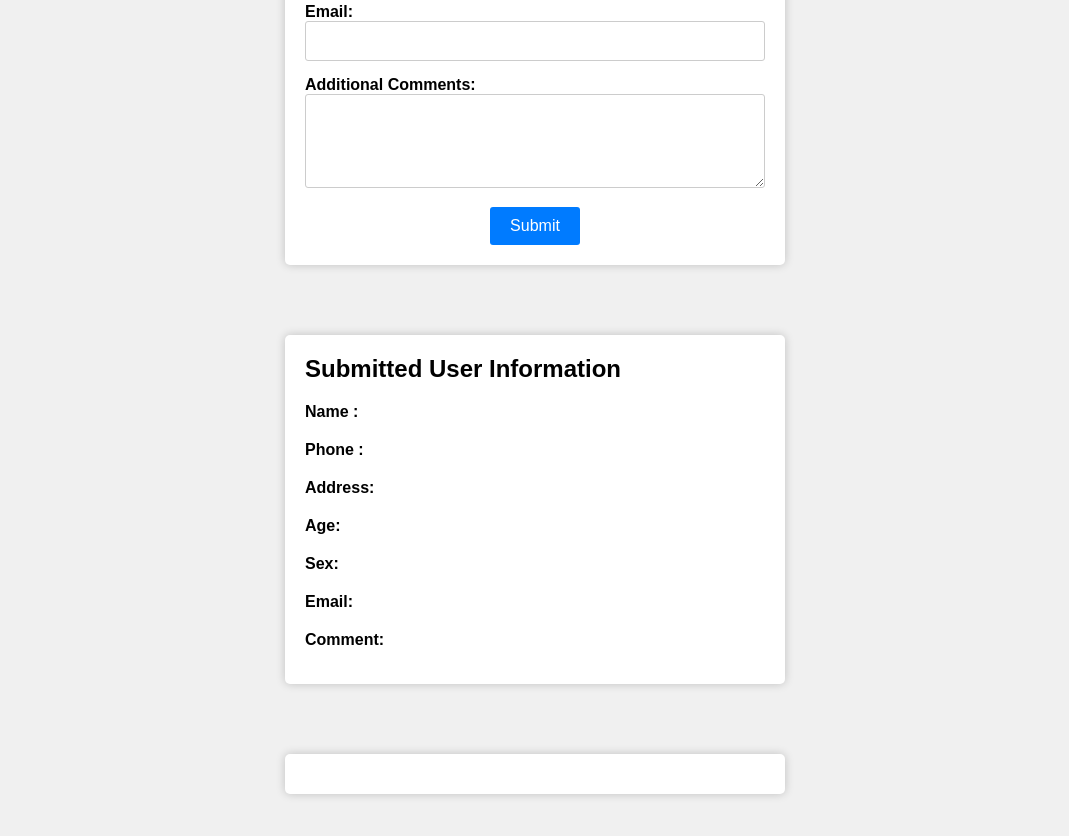
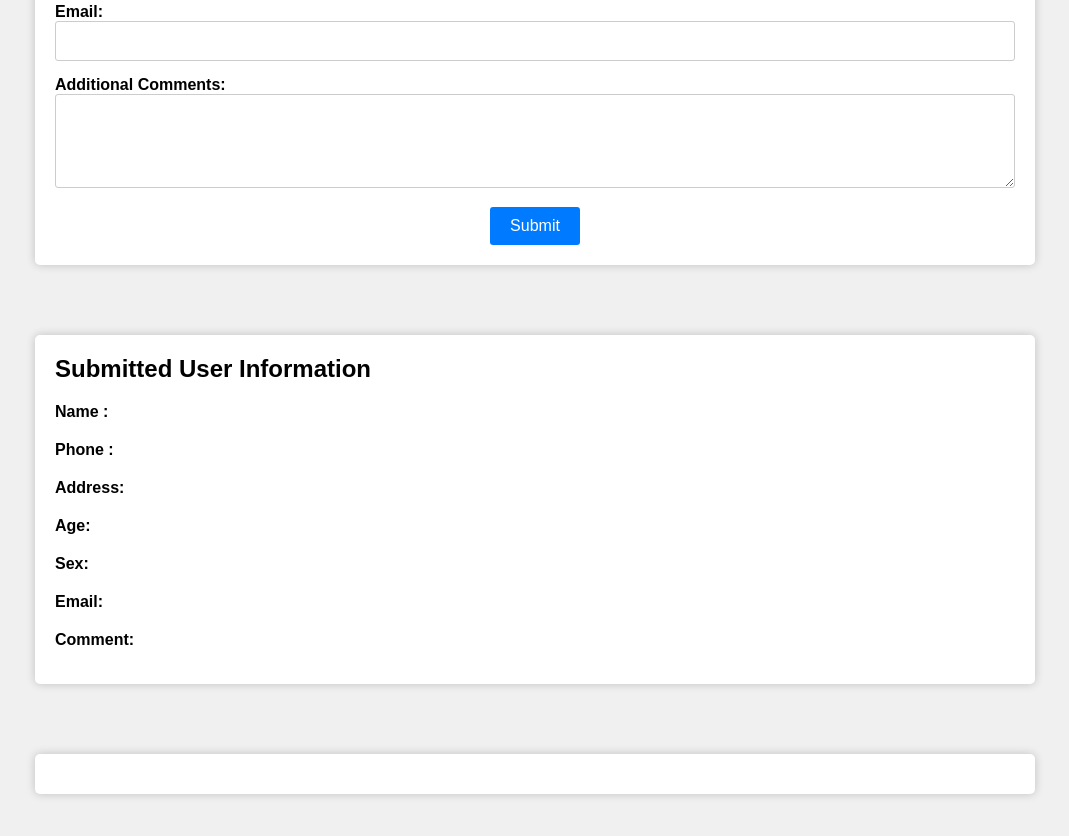
Before and after one commit to Vishesh-Verma-Work/FormData-Display-Example, a plain HTML site: page index.html in a window 1280 px wide. Shown: the part 530-1366 px from the top of the page, without its empty margins (105-1174 px from the left). Drawn offline with Linux system fonts and the light colour scheme.

Commit message:
Margin added

```diff
--- a/app.js
+++ b/app.js
@@ -41,9 +41,7 @@ userForm.addEventListener("submit", function(event){
     displayEmail.innerText = data.Email;
     displaycomment.innerText = data.Comment;
 
-    // Convert the object to a JSON string
+
     const jsonString = JSON.stringify(data, null, 2);
-
-    // Display the JSON string in the "code" section
     code.innerText = jsonString;
 });
--- a/style.css
+++ b/style.css
@@ -22,7 +22,7 @@ body {
     box-shadow: 0 0 10px rgba(0, 0, 0, 0.2);
     padding: 20px;
     width: 100%;
-    max-width: 500px;
+    max-width: 1000px;
     text-align: center;
     margin: 50px;
 }
@@ -75,7 +75,7 @@ button {
     box-shadow: 0 0 10px rgba(0, 0, 0, 0.2);
     padding: 20px;
     width: 100%;
-    max-width: 500px;
+    max-width: 1000px;
     text-align: left;
     margin-top: 20px;
     margin-bottom: 20px;
@@ -102,6 +102,18 @@ p {
 }
 
 .code
-{
+{   max-width: 1000px;
     text-align: start;
 }
+
+
+/*
+@media (max-width : 600px) {
+    * {
+        font-size: 20px;
+    }
+
+    .display-section {
+        font-size: 10px;
+    }
+} */
```
